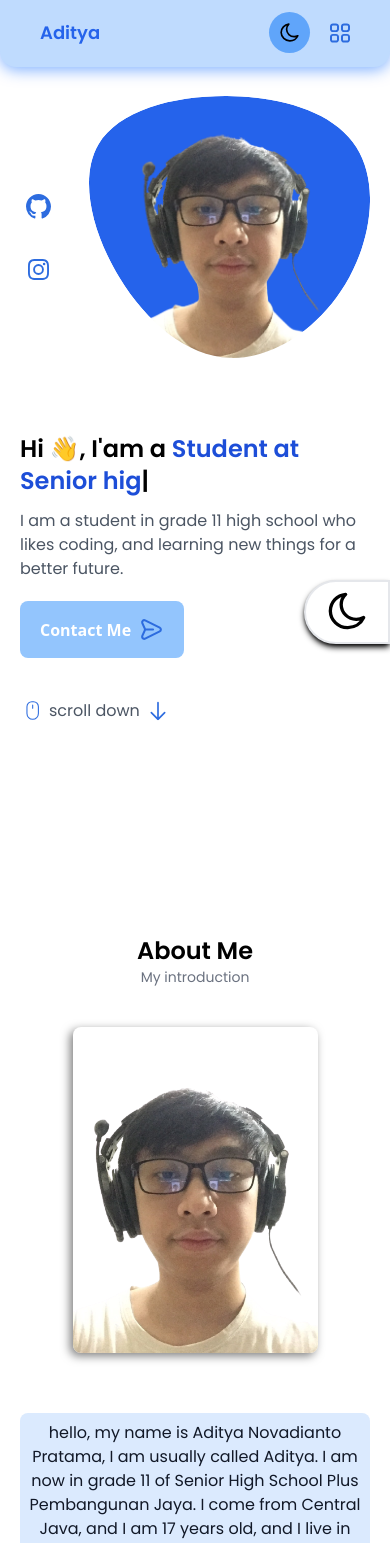
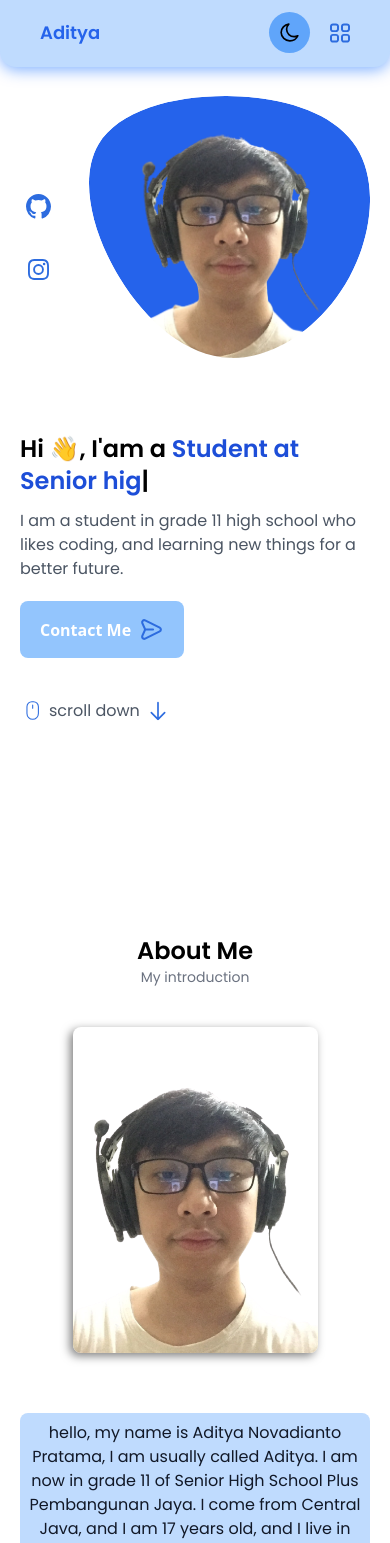
Before and after one commit to AditNovadianto/Portfolio, a React (Vite) app: page / in a window 390 px wide. Shown: the top 1543 px of the page. Built offline with nearby package versions, Linux system fonts and the light colour scheme.

Commit message:
edit style in navbar and about section

```diff
--- a/src/components/About.jsx
+++ b/src/components/About.jsx
@@ -17,7 +17,7 @@ const About = () => {
           alt="adit"
         />
 
-        <p className="mt-5 xl:ml-10 xl:mt-0 font-Poppins transition-all text-gray-900 bg-blue-100 text-center p-2 rounded-lg">
+        <p className="mt-5 xl:ml-10 xl:mt-0 font-Poppins transition-all text-gray-900 bg-blue-200 dark:bg-blue-400 text-center p-2 rounded-lg">
           hello, my name is Aditya Novadianto Pratama, I am usually called
           Aditya. I am now in grade 11 of Senior High School Plus Pembangunan
           Jaya. I come from Central Java, and I am 17 years old, and I live in
--- a/src/components/Navbar.jsx
+++ b/src/components/Navbar.jsx
@@ -266,7 +266,7 @@ const Navbar = () => {
           </div>
         </div>
       </header>
-      <div className="fixed right-0 z-[1000] rounded-l-full border-2 dark:border-gray-600 bg-white dark:bg-gray-700 transition-all shadow-md shadow-black overflow-hidden bottom-[200px]">
+      <div className="fixed lg:block hidden right-0 z-[1000] rounded-l-full border-2 dark:border-gray-600 bg-white dark:bg-gray-700 transition-all shadow-md shadow-black overflow-hidden bottom-[200px]">
         <button onClick={darkMode} className="px-4 py-1">
           <img
             className="w-[50px] transition-all"
```
